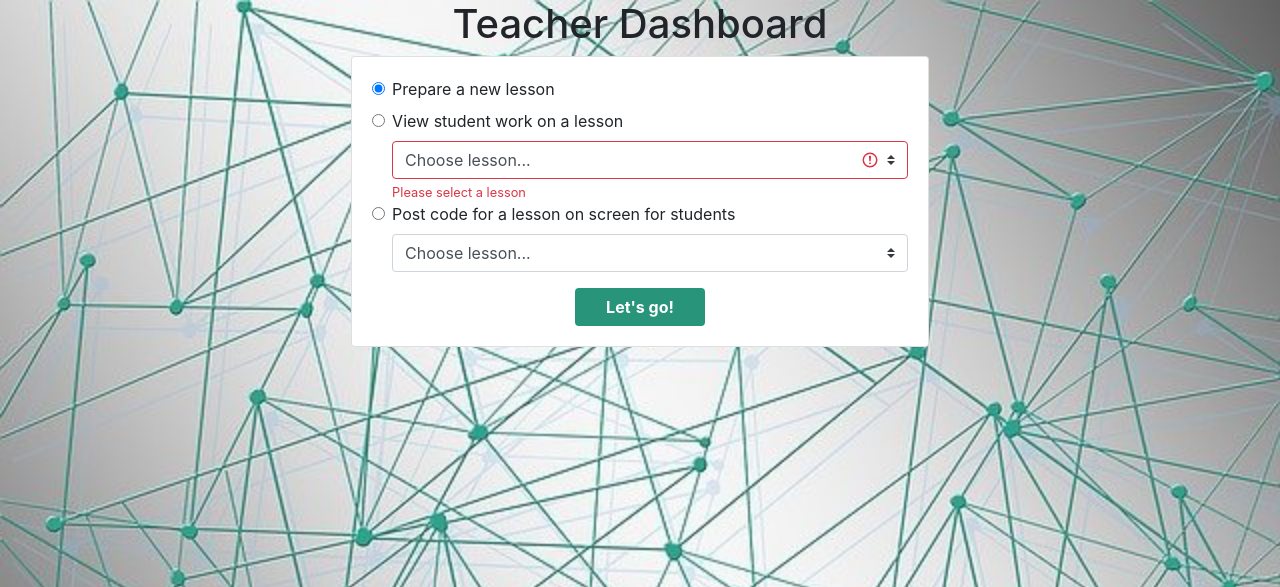
After one commit to Purposefully/Connections, a Django app: template lessons/templates/teacher_dashboard.html in a window 1280 px wide. The commit adds this page. Shown: the top 587 px of the page. Run offline with Django 3.2, Linux system fonts and the light colour scheme; the template is opened without the code that fills it, so the values that code supplies are empty.

Commit message:
teacher dashboard mostly finished

```diff
--- a/ProjectProposal/features.txt
+++ b/ProjectProposal/features.txt
@@ -46,6 +46,7 @@ Backlog Features:
     - Only allow logins with Google Classroom
     - Choose whether students have the option of being anonymous
     - Choose whether students can see classmates' posts before posting their own or only after they've posted
+    - Choose whether teacher has to approve posts first
     - Limit the number of "likes" each student may give
     - Select student posts to keep on page and add another prompt
     - Able to add to the library
--- a/lessons/templates/index.html
+++ b/lessons/templates/index.html
@@ -17,7 +17,7 @@
             background-color: #28947a;
             color: white;
         }
-        .btn-block{
+        .btn-bk{
             display: block;
             width: 130px;
         }
@@ -31,7 +31,7 @@
     <div class="container d-flex flex-column">
         <h1 class="text-center">Connections</h1>
         <img src="{% static 'img/puzzle2.jpg' %}" alt="">
-        <a href="/login" class="btn btn-large btn-color mx-auto btn-block border-dark font-weight-bold stretched-link">Get Started</a>
+        <a href="/login" class="btn btn-large btn-color mx-auto btn-bk border-dark font-weight-bold stretched-link">Get Started</a>
     </div>
 
     <script src="https://code.jquery.com/jquery-3.5.1.slim.min.js" integrity="sha384-DfXdz2htPH0lsSSs5nCTpuj/zy4C+OGpamoFVy38MVBnE+IbbVYUew+OrCXaRkfj" crossorigin="anonymous"></script>
--- a/lessons/templates/student_dashboard.html
+++ b/lessons/templates/student_dashboard.html
@@ -37,7 +37,7 @@
                         <label for="code" class="ml-3">Enter the code your teacher gives you:</label>
                         <input type="text" name="code" class="ml-3">
                     </div>
-                    <input type="submit" class="btn btn-color btn-bk mx-auto" value="Let's go!">
+                    <input type="submit" class="btn btn-color btn-bk mx-auto font-weight-bold" value="Let's go!">
                 </form>
             </div>
             <div class="card-footer text-muted btn-color">
--- /dev/null
+++ b/lessons/templates/teacher_dashboard.html
@@ -0,0 +1,71 @@
+<!DOCTYPE html>
+<html lang="en">
+<head>
+    <meta charset="UTF-8">
+    <meta name="viewport" content="width=device-width, initial-scale=1.0 shrink-to-fit=no">
+    <title>Options</title>
+    <link rel="stylesheet" href="https://cdn.jsdelivr.net/npm/bootstrap@4.5.3/dist/css/bootstrap.min.css" integrity="sha384-TX8t27EcRE3e/ihU7zmQxVncDAy5uIKz4rEkgIXeMed4M0jlfIDPvg6uqKI2xXr2" crossorigin="anonymous">
+    {% load static %}
+    <style>
+        body{
+            background-image: url('{% static "img/nodeslinks.jpg" %}');
+            background-attachment: fixed;
+            background-repeat: no-repeat;
+            background-size: cover;
+        }
+        .btn-color{
+            background-color: #28947a;
+            color: white;
+        }
+        .btn-bk{
+            display: block;
+            width: 130px;
+        }
+        </style>
+</head>
+<body>
+    <h1 class="text-center">Teacher Dashboard</h1>
+    <div class="container d-flex justify-content-center">
+        <div class="card">
+            <div class="card-body">
+                <form action="/teacher_choice" method="GET">
+                    {% csrf_token %}
+                    <div class="form-check">
+                        <input type="radio" name="teacher_options" id="new_lesson" class="form-check-input" value="new_lesson" checked>
+                        <label for="new_lesson">Prepare a new lesson</label>
+                    </div>
+                    <div class="form-check">
+                        <input type="radio" name="teacher_options" id="student_work" class="form-check-input" value="student_work">
+                        <label for="student_work">View student work on a lesson</label>
+                        <label for="select_lesson" class="sr-only">Select lesson</label>
+                        <select name="lesson" id="lesson" class="custom-select is-invalid" aria-describedby="lessonFeedback">
+                            <option selected value="">Choose lesson...</option>
+                            {% for lesson in lessons %}
+                            <option value="{{lesson.id}}">{{lesson.id}}</option>
+                            {% endfor %}
+                        </select>
+                        <div id="lessonFeedback" class="invalid-feedback">
+                            Please select a lesson
+                        </div>
+                    </div>
+                    <div class="form-check">
+                        <input type="radio" name="teacher_options" id="post_code" class="form-check-input" value="new_lesson">
+                        <label for="post_code">Post code for a lesson on screen for students</label>
+                        <label for="select_lesson" class="sr-only">Select lesson</label>
+                        <select name="lesson" id="lesson" class="custom-select">
+                            <option selected value="">Choose lesson...</option>
+                            {% for lesson in lessons %}
+                            <option value="{{lesson.id}}">{{lesson.id}}</option>
+                            {% endfor %}
+                        </select>
+                    </div>
+                    <input type="submit" class="btn btn-color btn-bk mx-auto mt-3 font-weight-bold" value="Let's go!">
+                </form>
+            </div>
+        </div>
+    </div>
+    <script src="https://code.jquery.com/jquery-3.5.1.slim.min.js" integrity="sha384-DfXdz2htPH0lsSSs5nCTpuj/zy4C+OGpamoFVy38MVBnE+IbbVYUew+OrCXaRkfj" crossorigin="anonymous"></script>
+    <script src="https://cdn.jsdelivr.net/npm/popper.js@1.16.1/dist/umd/popper.min.js" integrity="sha384-9/reFTGAW83EW2RDu2S0VKaIzap3H66lZH81PoYlFhbGU+6BZp6G7niu735Sk7lN" crossorigin="anonymous"></script>
+    <script src="https://cdn.jsdelivr.net/npm/bootstrap@4.5.3/dist/js/bootstrap.min.js" integrity="sha384-w1Q4orYjBQndcko6MimVbzY0tgp4pWB4lZ7lr30WKz0vr/aWKhXdBNmNb5D92v7s" crossorigin="anonymous"></script>
+</body>
+</html>
--- a/lessons/urls.py
+++ b/lessons/urls.py
@@ -3,5 +3,7 @@ from . import views
 
 urlpatterns = [
     path('', views.index),
-    path('success', views.success)
+    path('student_dashboard', views.student_dashboard),
+    path('teacher_dashboard', views.teacher_dashboard),
+    path('teacher_choice', views.teacher_choice)
 ]
--- a/login/templates/login.html
+++ b/login/templates/login.html
@@ -53,7 +53,7 @@
                                 <label for="email" class=".sr-only"></label>
                                 <input type="password" class="form-control" name="password" placeholder="Password">
                             </div>
-                            <input type="submit" class="btn-color btn-block" value="Log In">
+                            <input type="submit" class="btn-color btn-block font-weight-bold" value="Log In">
                         </form>
                     </div>
                 </div>
@@ -90,7 +90,7 @@
                                 <label for="confirm" class=".sr-only"></label>
                                 <input type="password" class="form-control" name="confirm_password" placeholder="Re-type Password">
                             </div>
-                            <input type="submit" class="btn-color btn-block" value="Sign Up">
+                            <input type="submit" class="btn-color btn-block font-weight-bold" value="Sign Up">
                         </form>
                     </div>
                 </div>
--- a/login/views.py
+++ b/login/views.py
@@ -11,7 +11,7 @@ def login(request):
             if bcrypt.checkpw(request.POST['password'].encode(), logged_user.password.encode()):
                 request.session['user_id'] = logged_user.id
                 # For future reference, we had to add the .id to the line above to make it work
-                return redirect('/success')
+                return redirect('/student_dashboard')
             else:
                 messages.error(request, "Incorrect password")
                 return redirect('/login/')
@@ -49,7 +49,7 @@ def signup(request):
         # Remove entries from screen
         request.session.flush()
         request.session['user_id'] = User.objects.last().id
-        return redirect('/success')
+        return redirect('/student_dashboard')
     return redirect('/login/')
 
 def logout(request):
```
Also changed, not shown: lessons/templates/options.html (deleted, +0 -42 lines), lessons/views.py (+13 -2 lines).
